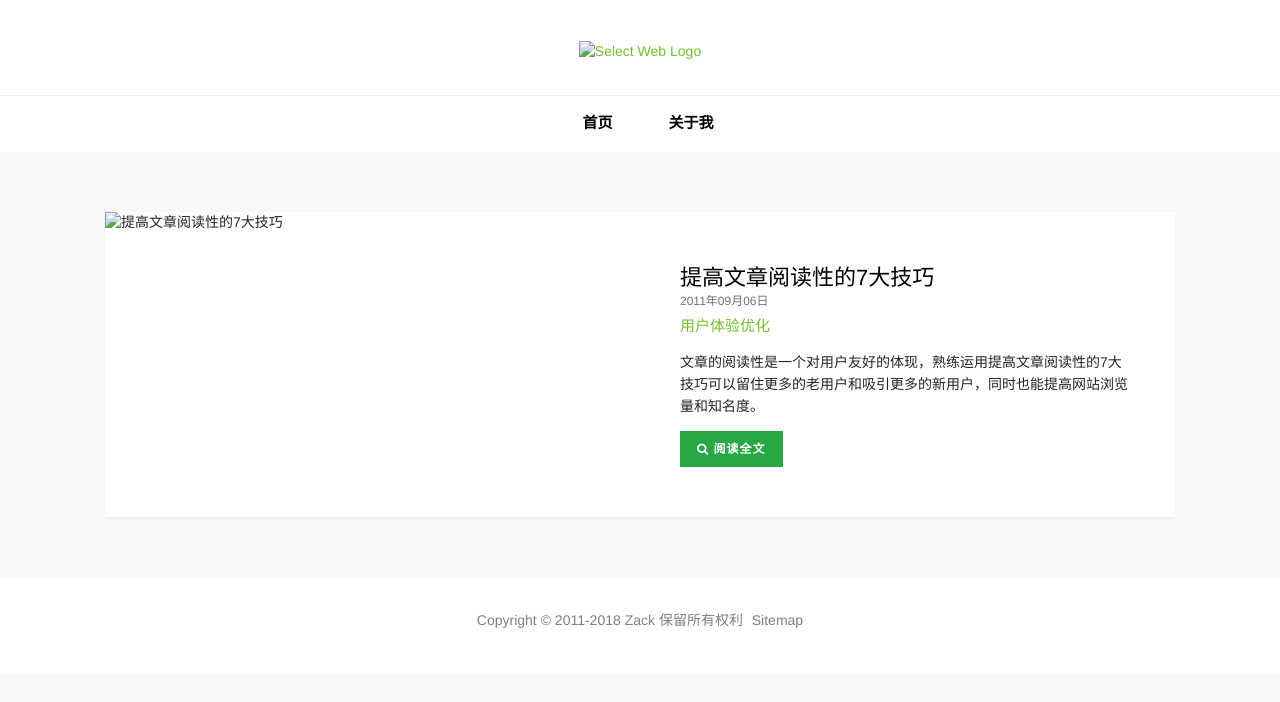
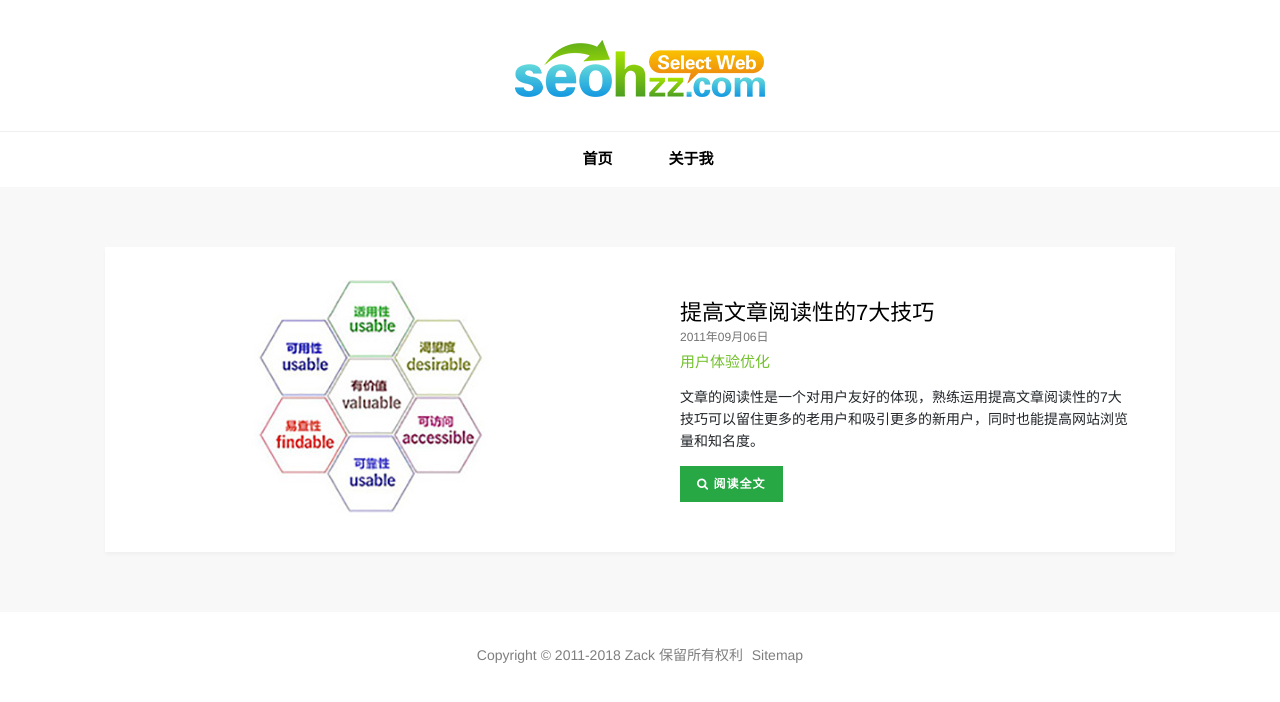
Before and after one commit to lqx0808/lqx080809.github.io, a plain HTML site: page index.html in a window 1280 px wide. Drawn offline with Linux system fonts and the light colour scheme; files whose address does not match are found by name.

Commit message:
Update index.html

```diff
--- a/index.html
+++ b/index.html
@@ -17,7 +17,7 @@
   </head>
   <body>
     <div id="header">
-      <div class="top"><a href="https://lqx0808.github.io"><img alt="Select Web Logo" src="/images/assets/selectweb-logo.png"></a></div>
+      <div class="top"><a href="https://lqx0808.github.io"><img alt="Select Web Logo" src="https://lqx0808.github.io/image/ueo/selectweb-logo.png"></a></div>
       <nav class="navbar navbar-expand-lg navbar-light navbar-ada">
         <a class="navbar-brand" href="#"></a>
         <button class="navbar-toggler" type="button" data-toggle="collapse" data-target="#navbarsExample08" aria-controls="navbarsExample08" aria-expanded="false" aria-label="Toggle navigation">
@@ -36,7 +36,7 @@
     <section class="col-md-12">
       <div class="post big">
         <div class="row">
-          <div class="col-md-6 media"><img class="img-fluid" src="/images/ueo/web-read-skill.jpg" alt="提高文章阅读性的7大技巧"></div>
+          <div class="col-md-6 media"><img class="img-fluid" src="https://lqx0808.github.io/image/ueo/web-read-skill.jpg" alt="提高文章阅读性的7大技巧"></div>
           <div class="col-md-6 caption">
             <span class="post-title">提高文章阅读性的7大技巧</span>
             <span class="post-date">2011年09月06日</span>
```
